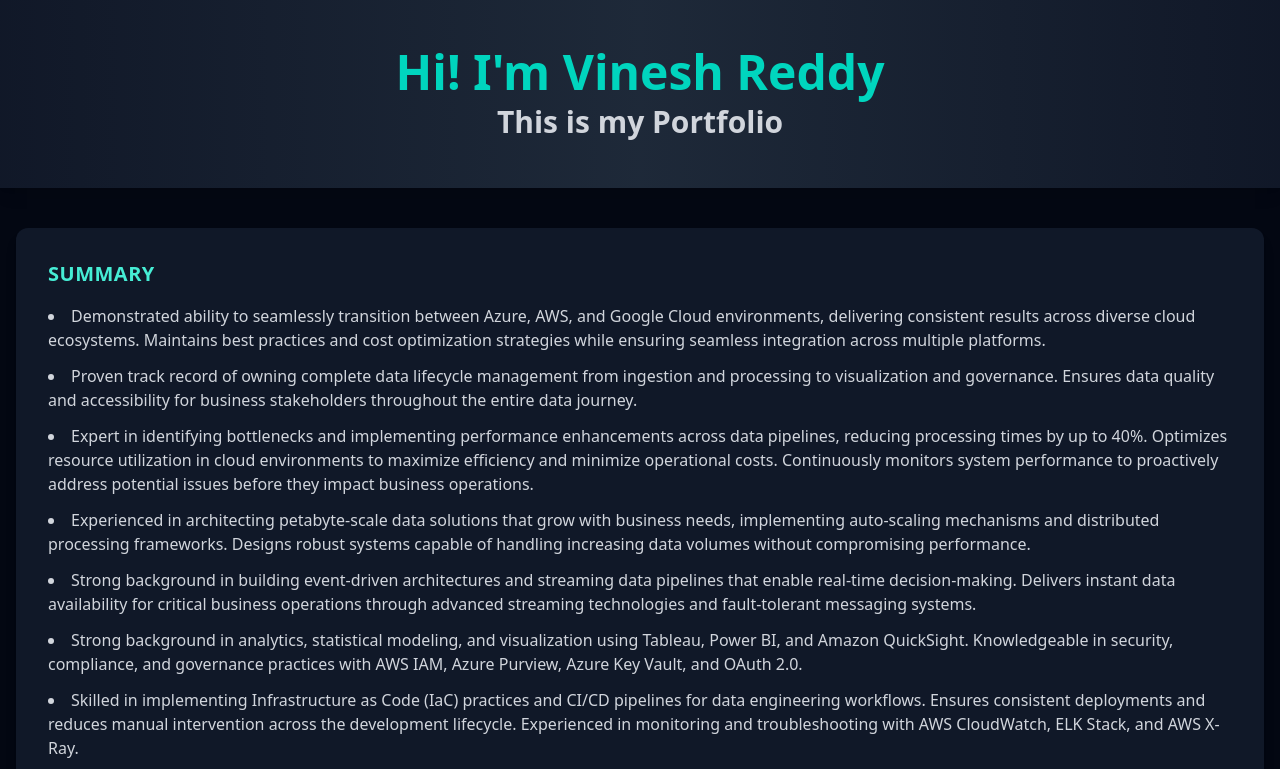
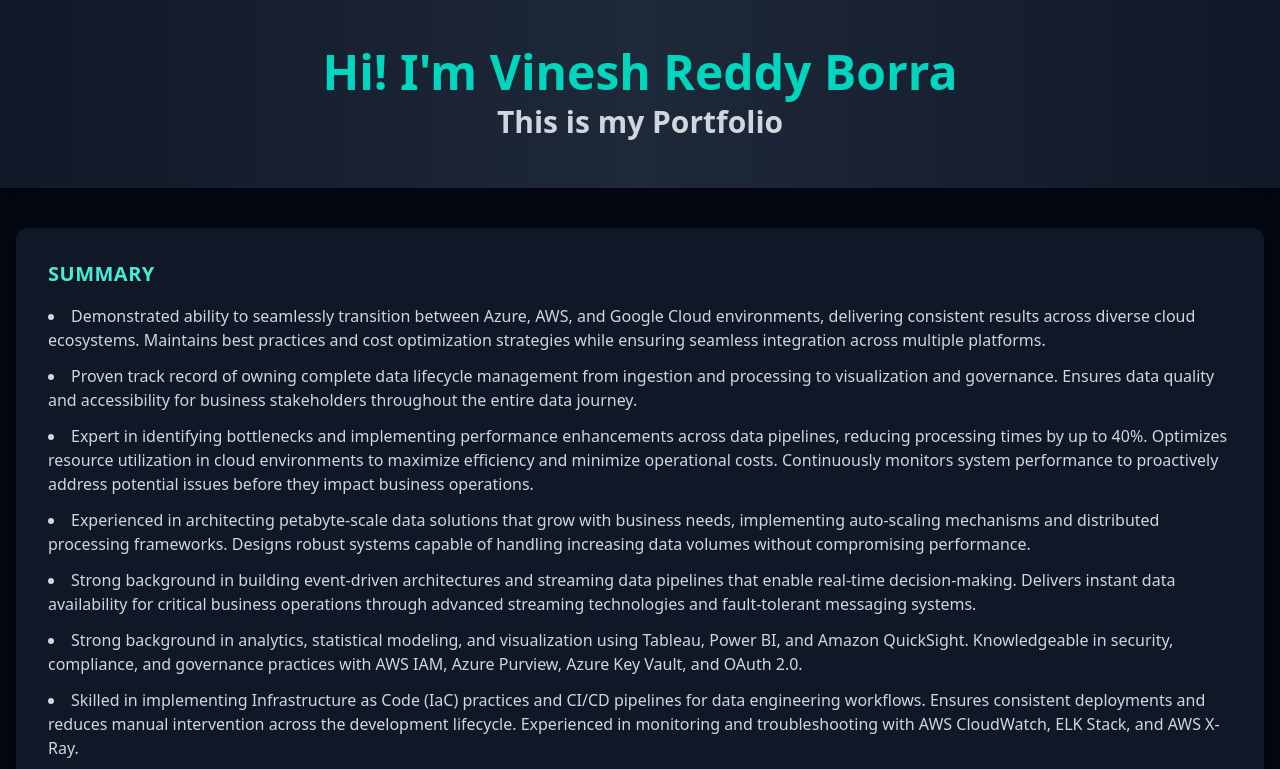
Before and after one commit to reddyvinesh1993/reddyvinesh1993.github.io, a plain HTML site: page index.html in a window 1280 px wide. Shown: the top 769 px of the page. Drawn offline with nearby package versions, Linux system fonts and the light colour scheme.

Commit message:
Fixed my name

```diff
--- a/index.html
+++ b/index.html
@@ -5,7 +5,6 @@
     <meta name="viewport" content="width=device-width, initial-scale=1.0" />
     <title>Vinesh Reddy's Portfolio</title>
     <script src="https://cdn.jsdelivr.net/npm/@tailwindcss/browser@4"></script>
-
   </head>
 
   <body class="bg-gray-950 text-gray-200 min-h-screen font-sans">
@@ -15,7 +14,7 @@
     >
       <div class="container mx-auto text-center">
         <h1 class="text-4xl md:text-5xl font-extrabold text-teal-400 mb-2">
-          Hi! I'm Vinesh Reddy
+          Hi! I'm Vinesh Reddy Borra
         </h1>
         <h2 class="text-2xl md:text-3xl font-semibold text-gray-300">
           This is my Portfolio
```
